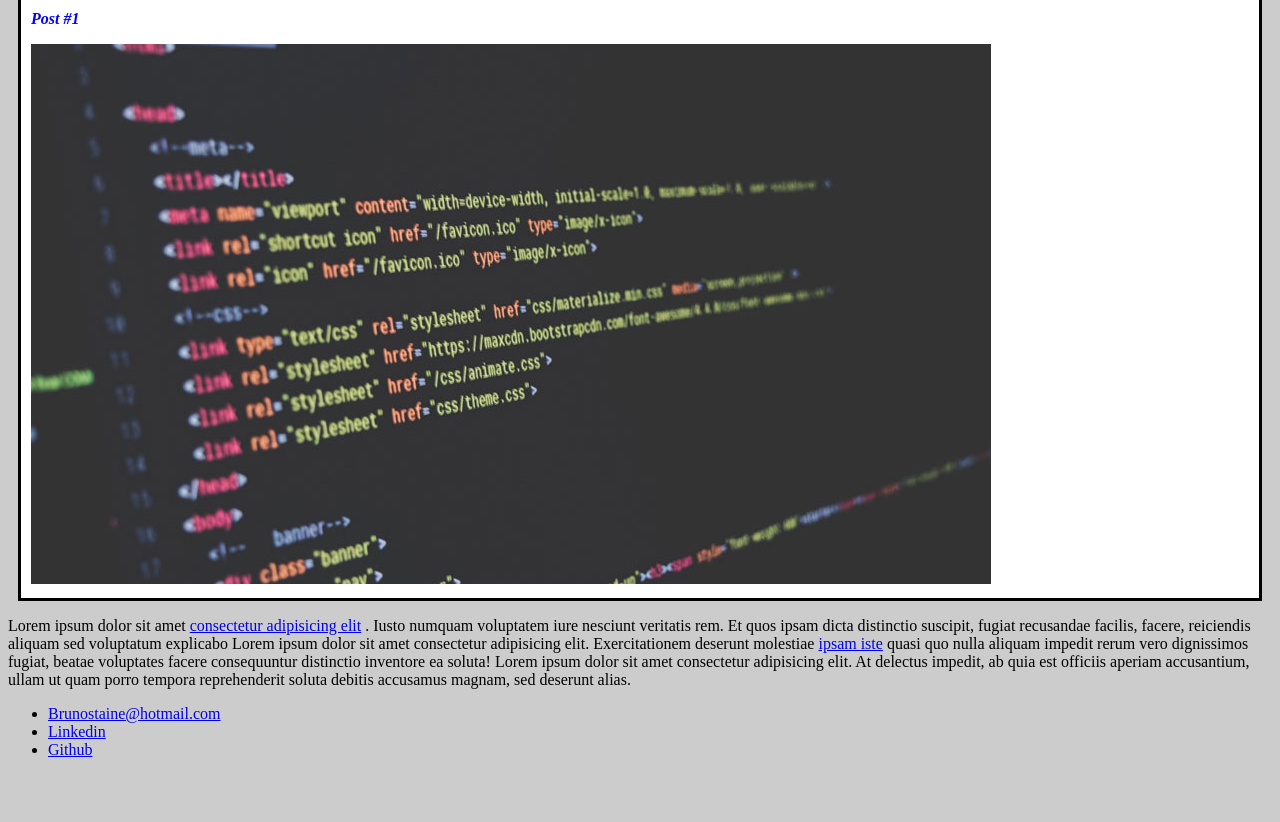
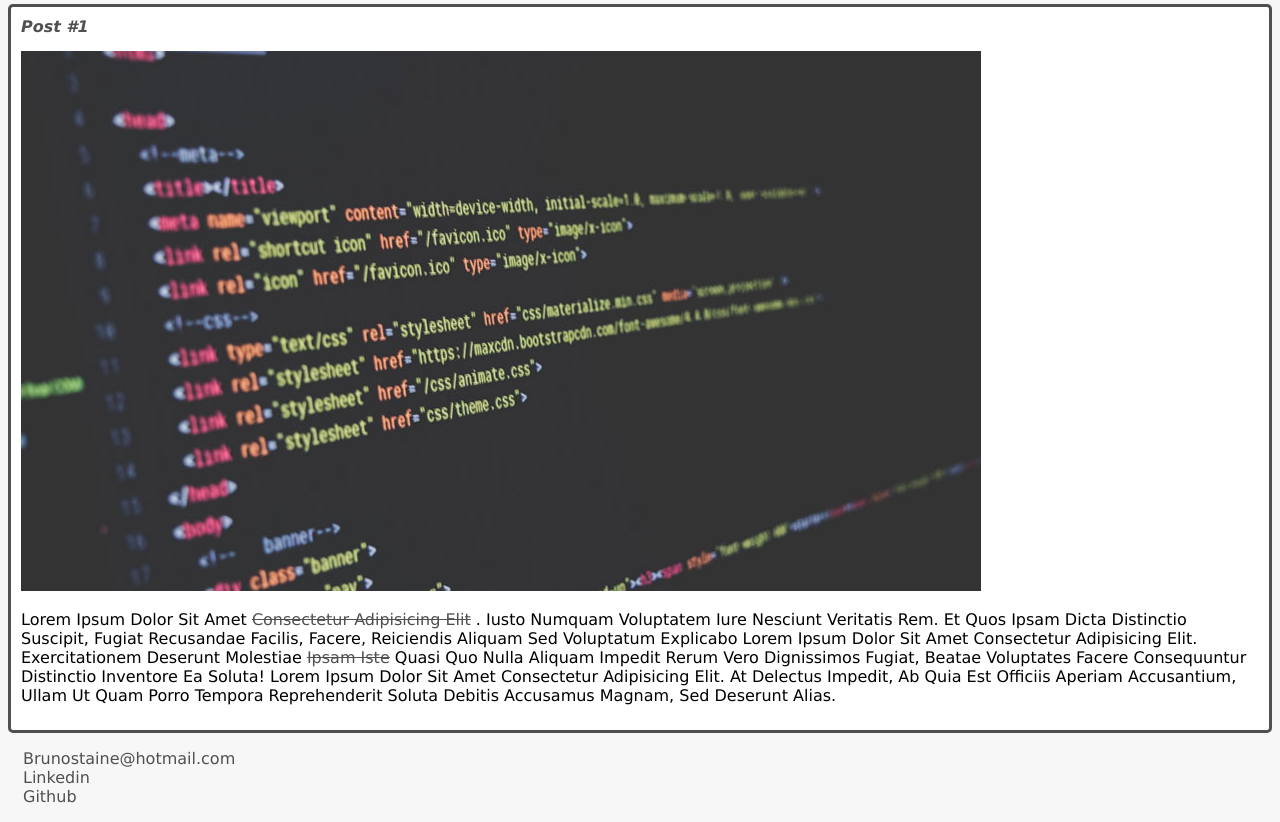
Before and after one commit to Brunostaine/Dio-repositorio, a plain HTML site: page index.html in a window 1280 px wide. Shown: the part 394-1216 px from the top of the page. Before the commit the page ends 1169 px from the top, so only its background shows below. Drawn offline with Linux system fonts and the light colour scheme.

Commit message:
alinhando os itens

```diff
--- a/index.html
+++ b/index.html
@@ -9,7 +9,7 @@
 </head>
 <body>
     <header>
-        <img src="imagem-rosto.jpg" alt="ilustração de rosto">
+        <img src="imagem-rosto.jpg" alt="ilustração de rosto" class="photo">
         <h1 id="title">Bruno Staine</h1>
     </header>
     <section>
@@ -19,15 +19,16 @@
         <article>
             <header class="post">
                 <h3 class="title__post">Post #1</h3>
-                <img src="post-html.jpg" alt="ilustração de página html">
-            </header>
-            <p>
+                <img src="post-html.jpg" alt="ilustração de página html" class="post__img">
+
+            <p class="post__container">
                 Lorem ipsum dolor sit amet <a href="https://www.linkedin.com/in/bruno-staine-81b8a9185/" target="_blank">consectetur adipisicing elit</a> . Iusto numquam voluptatem iure nesciunt veritatis rem. Et quos ipsam dicta distinctio suscipit, fugiat recusandae facilis, facere, reiciendis aliquam sed voluptatum explicabo Lorem ipsum dolor sit amet consectetur adipisicing elit. Exercitationem deserunt molestiae <a href="mailto: brunostaine@hotmail.com">ipsam iste</a> quasi quo nulla aliquam impedit rerum vero dignissimos fugiat, beatae voluptates facere consequuntur distinctio inventore ea soluta! Lorem ipsum dolor sit amet consectetur adipisicing elit. At delectus impedit, ab quia est officiis aperiam accusantium, ullam ut quam porro tempora reprehenderit soluta debitis accusamus magnam, sed deserunt alias.
             </p>
+            </header>
         </article>
     </section>
     <footer>
-        <ul>
+        <ul class="contact-list">
             <li>
                 <a href="mailto: brunostaine@hotmail.com">Brunostaine@hotmail.com</a>
             </li>
--- a/style.css
+++ b/style.css
@@ -1,19 +1,58 @@
 body {
-    background: #ccc;
+    background: #f7f7f7;
+    font-family: verdana;
+}
+
+.photo {
+    border: 1px solid #505050;
+    border-radius: 50%;
 }
 
 #title, .subtitle, .title__post {
-    color: blue;
+    color: #505050;
+}
+
+#title {
+    font-size: 40px;
+    text-transform: uppercase;
+}
+
+a {
+    text-decoration: line-through;
+    color: #505050;
 }
 
 .title__post {
     font-size: 16px;
     font-style: italic;
+    margin: 0;
+    margin-bottom: 15px;
 }
 
 .post {
     background: #fff;
     padding: 10px;
-    border: 3px solid #000;
-    margin: 10px;
+    border: 3px solid #505050;
+    margin-bottom: 15px;
+    border-radius: 5px;
 }
+
+.post__container {
+    margin: 0;
+    margin-bottom: 15px;
+    text-transform: capitalize;
+}
+
+.post__img {
+    margin-bottom: 15px;
+}
+
+.contact-list {
+    list-style-type: none;
+    padding-left: 15px;
+
+}
+
+.contact-list li a {
+    text-decoration: none;
+}
```
